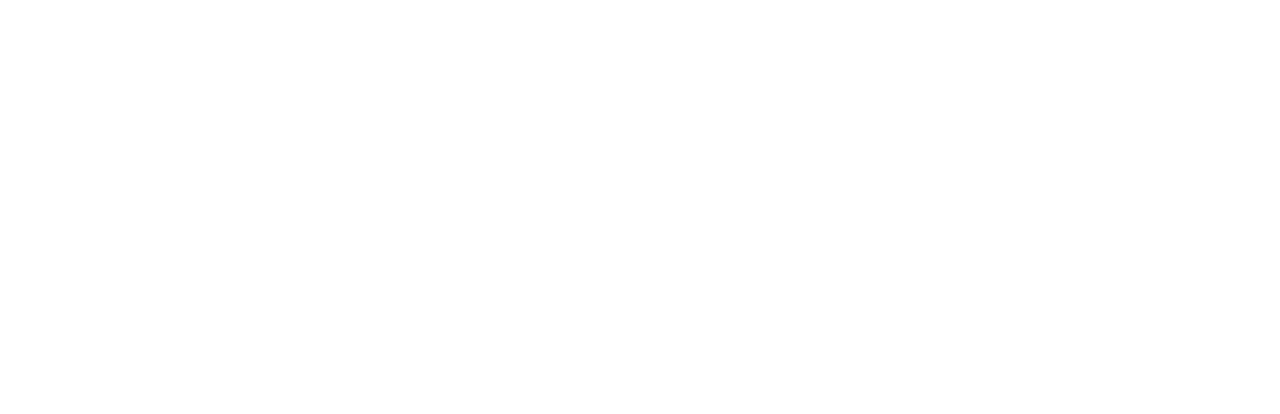
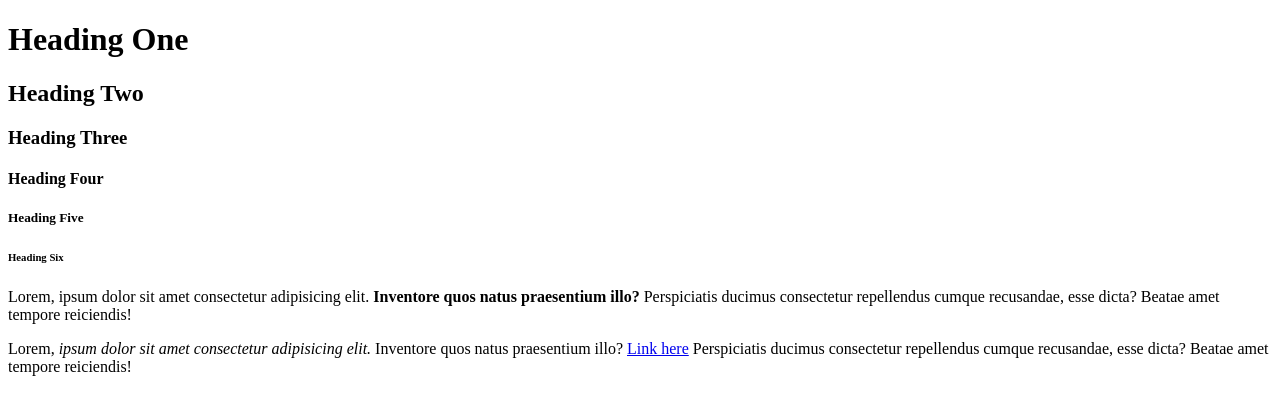
Before and after one commit to MurrTuck/htmlCC, a plain HTML site: page index.html in a window 1280 px wide. Drawn offline with Linux system fonts and the light colour scheme.

Commit message:
Head Tag, Headings Tag, paragraph Tag, Strong, em, a href

```diff
--- a/index.html
+++ b/index.html
@@ -7,6 +7,27 @@
 </head>
 
 <body>
+    <!-- Headings -->
+    <h1>Heading One</h1>
+    <h2>Heading Two</h2>
+    <h3>Heading Three</h3>
+    <h4>Heading Four</h4>
+    <h5>Heading Five</h5>
+    <h6>Heading Six</h6>
+
+    <!-- Paragraph -->
+
+    <p>
+        Lorem, ipsum dolor sit amet consectetur adipisicing elit. <strong>Inventore quos natus praesentium
+            illo?</strong> Perspiciatis
+        ducimus consectetur repellendus cumque recusandae, esse dicta? Beatae amet tempore reiciendis!
+    </p>
+    <p>
+        Lorem, <em>ipsum dolor sit amet consectetur adipisicing elit. </em>Inventore quos natus praesentium illo? <a
+            href="https://www.google.com/" target="_blank">Link here</a>
+        Perspiciatis
+        ducimus consectetur repellendus cumque recusandae, esse dicta? Beatae amet tempore reiciendis!
+    </p>
 
 </body>
 
```
